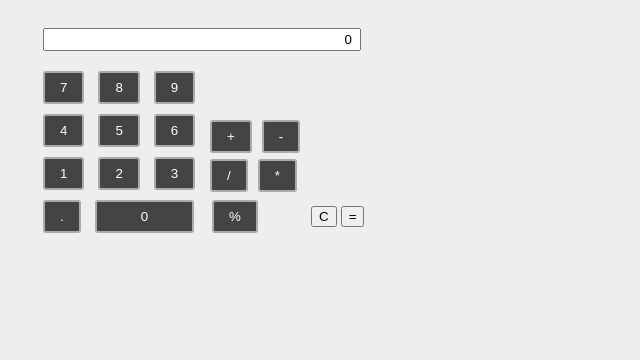
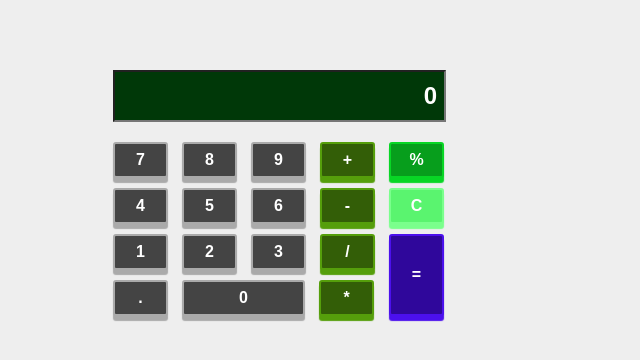
Before and after one commit to akosENagy/si-4-js-calculator, a plain HTML site: page index.html in a window 1280 px wide. Shown: the whole page, without its empty margins (0-640 px from the left). Drawn offline with nearby package versions, Linux system fonts and the light colour scheme.

Commit message:
Restructured HTML and expanded CSS.

```diff
--- a/index.html
+++ b/index.html
@@ -13,31 +13,28 @@
     <div class="main-container">
         <input type="text" value="0" id="display-scr" readonly>
         <div class="buttons-container">
-            <div class="num-container">
             <button class="num-button" value="7">7</button>
             <button class="num-button" value="8">8</button>
             <button class="num-button" value="9">9</button>
+            <button class="operator-button" value="+">+</button>
 
+            <button id="percent-button" value="%">%</button>
             <button class="num-button" value="4">4</button>
             <button class="num-button" value="5">5</button>
             <button class="num-button" value="6">6</button>
 
+            <button class="operator-button" value="-">-</button>
+            <button id="clear-button" value="C">C</button>
             <button class="num-button" value="1">1</button>
             <button class="num-button" value="2">2</button>
+
             <button class="num-button" value="3">3</button>
+            <button class="operator-button" value="/">/</button>
+            <button id="eq-button" value="=">=</button>
 
             <button id="float-button" value=".">.</button>
             <button class="num-button" value="0" id="zero-button">0</button>
-            </div>
-            <div class="operators-container">
-                <button class="operator-button" value="+">+</button>
-                <button class="operator-button" value="-">-</button>
-                <button class="operator-button" value="/">/</button>
             <button class="operator-button" value="*">*</button>
-                <button id="percent-button" value="%">%</button>
-            </div>
-            <button id="clear-button" value="C">C</button>
-            <button id="eq-button" value="=">=</button>
         </div>
     </div>
 </body>
--- a/main.css
+++ b/main.css
@@ -3,28 +3,27 @@ body {
 }
 
 #display-scr {
+    background-color: #003808;
+    color: #fff;
     text-align: right;
     margin: 20px 10px 15px 35px;
-    padding: 2px 7px;
-    width:300px;
+    padding: 10px 7px;
+    width:315px;
+    font-weight: bold;
+    font-size: 18pt;
 }
 
 .buttons-container {
     margin: 0px 0px 0px 30px;
-    width: 400px;
+    width: 350px;
 }
 
-.num-container {
-    width: 165px;
-    display: inline-block;
+.main-container {
+    width:350px;
+    margin: 50px 0px 0px 70px;
 }
 
-.operators-container {
-    display: inline-block;
-    width: 100px;
-}
-
-.num-button, .operator-button, #float-button, #percent-button {
+button {
     background-color: #444;
     color: #fff;
     text-align: center;
@@ -32,16 +31,49 @@ body {
     border-radius: 3px;
     padding: 7px 15px;
     margin: 5px;
-}
-
-.operator-button {
-    margin: 3px;
+    width: 55px;
+    box-shadow: 0px 5px 1px 0px #aaa;
+    transition: all 0.2s ease;
+    font-weight: bold;
+    font-size: 12pt;
 }
 
 button:focus {
     outline: 0;
 }
 
+.operator-button {
+    background-color: #335e07;
+    border: 2px solid #559e0b;
+    box-shadow: 0px 5px 1px 0px #559e0b;
+}
+
 #zero-button {
-    padding: 7px 44px;
+    width: 123px;
 }
+
+#percent-button {
+    background-color: #079e1c;
+    border: 2px solid #08d625;
+    box-shadow: 0px 5px 1px 0px #08d625;
+}
+
+#clear-button {
+    background-color: #5af46f;
+    border: 2px solid #7aff8c;
+    box-shadow: 0px 5px 1px 0px #7aff8c;
+}
+
+#eq-button {
+    margin-right: 14px;
+    float: right;
+    padding: 30px 15px;
+    background-color: #2f079b;
+    border: 2px solid #4b10ed;
+    box-shadow: 0px 5px 1px 0px #4b10ed;
+}
+
+button:active {
+    box-shadow: 0px 0px #aaa;
+    top: 4px;
+}
```
Lines whose indentation alone changed are shown as unchanged.
